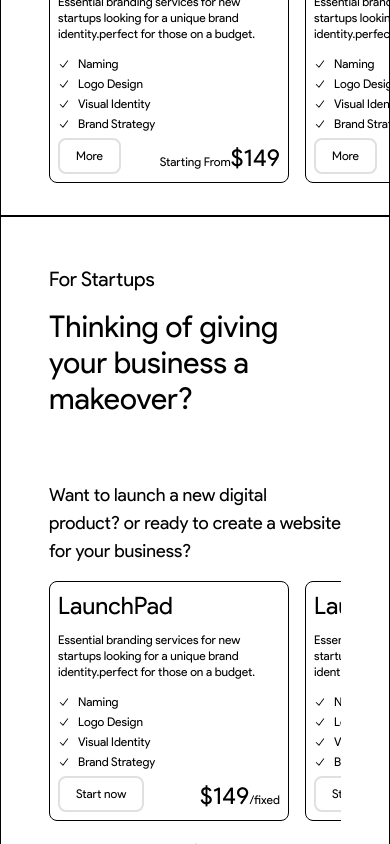
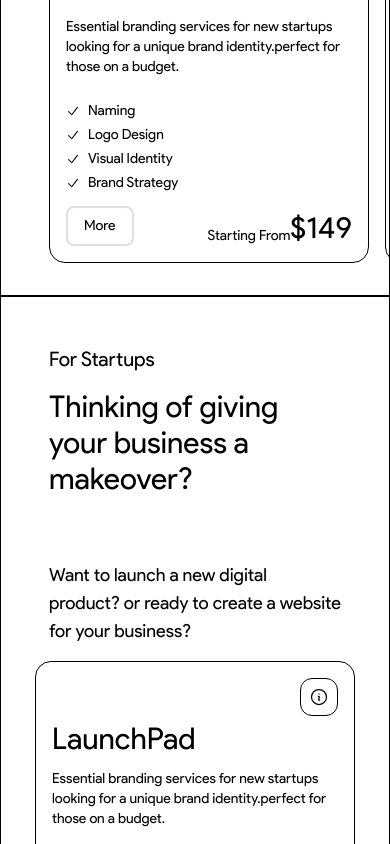
Before and after one commit to ManupaDev/curve, a Next.js app: page /pricing in a window 390 px wide. Shown: the part 1320-2164 px from the top of the page. Built offline with nearby package versions, Linux system fonts and the light colour scheme.

Commit message:
feat:optimized responsive views on pricing cards

```diff
--- a/app/pricing/components/business-pricing-card.tsx
+++ b/app/pricing/components/business-pricing-card.tsx
@@ -3,7 +3,7 @@
 function BusinessPricingCard({ size }: { size: string }) {
   if (size === "m") {
     return (
-      <div className="flex w-80 h-w-80 flex-none flex-col justify-between rounded-xl border border-black px-4 py-4">
+      <div className="flex w-80 h-80 flex-none flex-col justify-between rounded-2xl border border-black px-4 py-4">
         <h1 className="text-3xl">Branding</h1>
         <p className="mt-4 text-sm">
           Essential branding services for new startups looking for a unique brand identity.perfect for those on a
@@ -41,7 +41,7 @@
   }
   else if (size === "l") {
     return (
-      <div className="flex w-96 h-96 flex-none flex-col justify-between rounded-xl border border-black px-4 py-4">
+      <div className="flex w-96 h-96 flex-none flex-col justify-between rounded-3xl border border-black px-4 py-4">
         <h1 className="text-4xl">Branding</h1>
         <p className="mt-4 text-base">
           Essential branding services for new startups looking for a unique brand identity.perfect for those on a
@@ -78,7 +78,7 @@
     );
   }
   return (
-    <div className="flex h-60 w-60 flex-none flex-col justify-between rounded-lg border border-black px-2 py-2">
+    <div className="flex h-60 w-60 flex-none flex-col justify-between rounded-xl border border-black px-2 py-2">
       <h1 className="text-2xl">Branding</h1>
       <p className="mt-2 text-xs">
         Essential branding services for new startups looking for a unique brand identity.perfect for those on a budget.
--- a/app/pricing/components/business-pricing-cards.tsx
+++ b/app/pricing/components/business-pricing-cards.tsx
@@ -4,7 +4,7 @@
 function BusinessPricingCards() {
   if (window.innerWidth > 1280) {
     return (
-      <div className="grid-cols-1-2 xl:px-0 grid gap-x-4  border-black xl:mt-32">
+      <div className="grid-cols-1-2 xl:px-32 grid gap-x-4  border-black xl:mt-32">
         <div className="flex flex-col  items-end justify-center">
           <BusinessPricingCard size="m" />
         </div>
@@ -25,9 +25,9 @@
   return (
     <div className="mt-4 flex gap-x-4  px-12 xl:px-0 overflow-x-scroll xl:mt-32">
       {/* Cards */}
-      <BusinessPricingCard size="s" />
-      <BusinessPricingCard size="s" />
-      <BusinessPricingCard size="s" />
+      <BusinessPricingCard size="m" />
+      <BusinessPricingCard size="m" />
+      <BusinessPricingCard size="m" />
     </div>
   );
 }
--- a/app/pricing/components/for-startups.tsx
+++ b/app/pricing/components/for-startups.tsx
@@ -3,8 +3,8 @@
 
 function ForStartups() {
   return (
-    <div className="border px-12 xl:px-72 border-black py-8 xl:py-32">
-      <div className="">
+    <div className="border  border-black py-8 xl:py-32">
+      <div className="px-12 xl:px-72">
         <div className="mt-4">
           <h1 className="text-xl xl:text-4xl">For Startups</h1>
           <h1 className="mt-4 text-3xl xl:text-6xl">Thinking of giving your business a makeover?</h1>
@@ -14,7 +14,7 @@
         </h1>
       </div>
       <StartupPricingCards />
-      <h1 className="mt-4  text-lg  xl:text-4xl">Learn more about Start-up Packages and Pricing+</h1>
+      <h1 className="mt-4  text-lg  xl:text-4xl px-12 xl:px-72">Learn more about Start-up Packages and Pricing+</h1>
     </div>
   );
 }
--- a/app/pricing/components/startup-pricing-card.tsx
+++ b/app/pricing/components/startup-pricing-card.tsx
@@ -1,37 +1,45 @@
 import { CheckIcon } from "@heroicons/react/20/solid";
+import { InformationCircleIcon } from "@heroicons/react/24/outline";
 
-function StartupPricingCard() {
+function StartupPricingCard({ name }: { name: string }) {
   return (
-    <div className="flex h-60 w-60 flex-none flex-col justify-between rounded-lg border border-black px-2 py-2">
-      <h1 className="text-2xl">LaunchPad</h1>
-      <p className="mt-2 text-xs">
+    <div className="flex h-[350px] w-80 flex-none flex-col justify-between rounded-2xl border border-black px-4 py-4 xl:h-[390px] xl:w-96 xl:rounded-3xl">
+      <div className="flex justify-end">
+        <div className="rounded-xl border border-black p-2">
+          <InformationCircleIcon width={20} height={20} />
+        </div>
+      </div>
+      <h1 className="text-3xl xl:text-4xl">
+        Launch<span>{name}</span>
+      </h1>
+      <p className="mt-2 text-sm xl:mt-4 xl:text-base">
         Essential branding services for new startups looking for a unique brand identity.perfect for those on a budget.
       </p>
-      <div className="mt-2 flex flex-col">
-        <div className="mt-1 flex items-center">
-          <CheckIcon width={12} height={12} />
-          <p className=" ml-2 text-xs">Naming</p>
+      <div className="mt-2 flex flex-col xl:mt-4">
+        <div className="mt-0.5 flex items-center xl:mt-1">
+          <CheckIcon width={14} height={14} />
+          <p className=" mt-1 text-sm xl:ml-2 xl:text-base">Naming</p>
         </div>
-        <div className="mt-1 flex items-center">
-          <CheckIcon width={12} height={12} />
-          <p className=" ml-2 text-xs">Logo Design</p>
+        <div className="mt-0.5 flex items-center xl:mt-1">
+          <CheckIcon width={14} height={14} />
+          <p className=" mt-1 text-sm xl:ml-2 xl:text-base">Logo Design</p>
         </div>
-        <div className="mt-1 flex items-center">
-          <CheckIcon width={12} height={12} />
-          <p className=" ml-2 text-xs">Visual Identity</p>
+        <div className="mt-0.5 flex items-center xl:mt-1">
+          <CheckIcon width={14} height={14} />
+          <p className=" mt-1 text-sm xl:ml-2 xl:text-base">Visual Identity</p>
         </div>
-        <div className="mt-1 flex items-center">
-          <CheckIcon width={12} height={12} />
-          <p className=" ml-2 text-xs">Brand Strategy</p>
+        <div className="mt-0.5 flex items-center xl:mt-1">
+          <CheckIcon width={14} height={14} />
+          <p className=" mt-1 text-sm xl:ml-2 xl:text-base">Brand Strategy</p>
         </div>
       </div>
-      <div className="mt-1 flex justify-between border-black">
-        <button type="button" className="  button-border-1 rounded-lg px-4 py-2 text-xs">
-          Start now
+      <div className="mt-1 flex justify-between border-black xl:mt-2">
+        <button type="button" className="  button-border-1 rounded-xl px-4 py-2 text-sm xl:text-base">
+          Start Now
         </button>
         <div className="flex items-end">
-          <h1 className="text-2xl">$149</h1>
-          <p className="text-xs mb-1">/fixed</p>
+          <h1 className="text-3xl xl:text-4xl">$149</h1>
+          <p className="text-sm xl:text-base">/fixed</p>
         </div>
       </div>
     </div>
--- a/app/pricing/components/startup-pricing-cards.tsx
+++ b/app/pricing/components/startup-pricing-cards.tsx
@@ -2,10 +2,10 @@
 
 function StartupPricingCards() {
   return (
-    <div className="mt-4 flex gap-x-4  overflow-x-scroll  xl:mt-32">
-      <StartupPricingCard />
-      <StartupPricingCard />
-      <StartupPricingCard />
+    <div className="mt-4 grid grid-cols-1 place-items-center gap-4 overflow-x-scroll   xl:mt-32  xl:grid-cols-3">
+      <StartupPricingCard name="Pad" />
+      <StartupPricingCard name="X" />
+      <StartupPricingCard name="X Pro" />
     </div>
   );
 }
```
